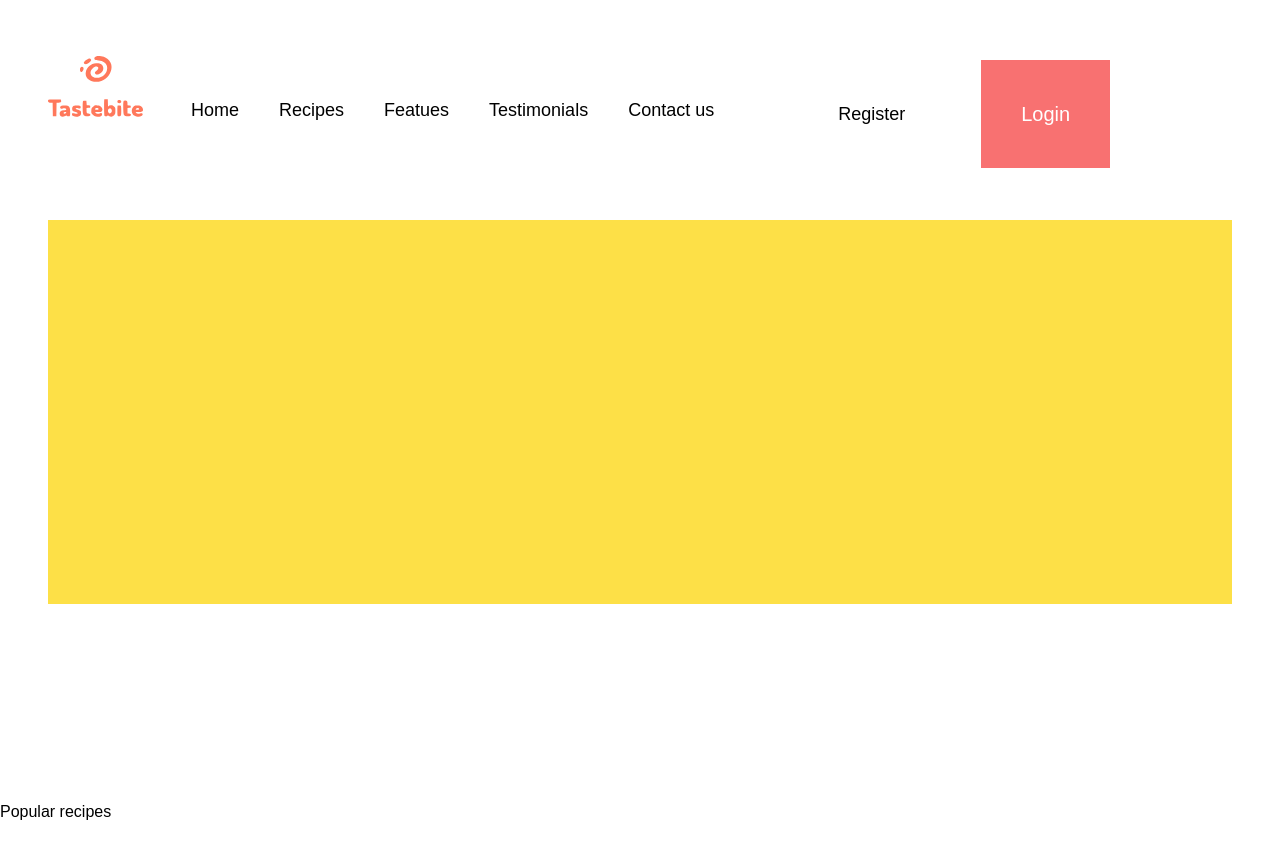
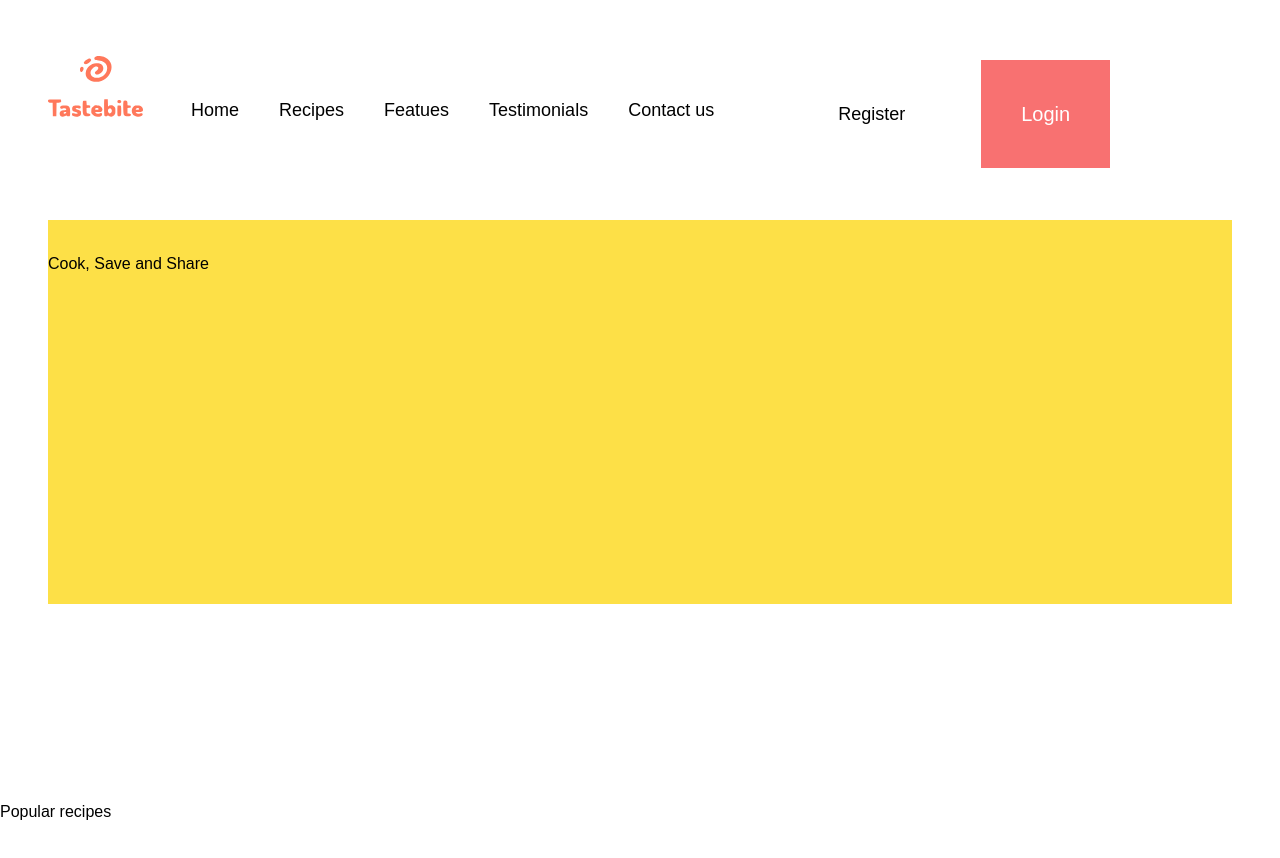
Before and after one commit to DennohKim/Tastebite-Recipe-App, a React (Create React App) app in the folder tastebite-client/: page / in a window 1280 px wide. Shown: the top 858 px of the page. Built offline with nearby package versions, Linux system fonts and the light colour scheme.

Commit message:
doc:added title

```diff
--- a/tastebite-client/src/components/Banner.js
+++ b/tastebite-client/src/components/Banner.js
@@ -3,6 +3,8 @@ import React from 'react'
 export default function Banner() {
   return (
     <div className='bg-yellow-300 h-96 pt-8 mt-10'>
+        <hi class = ''>Cook, Save and Share </hi>
+
 
     </div>
   )
```
